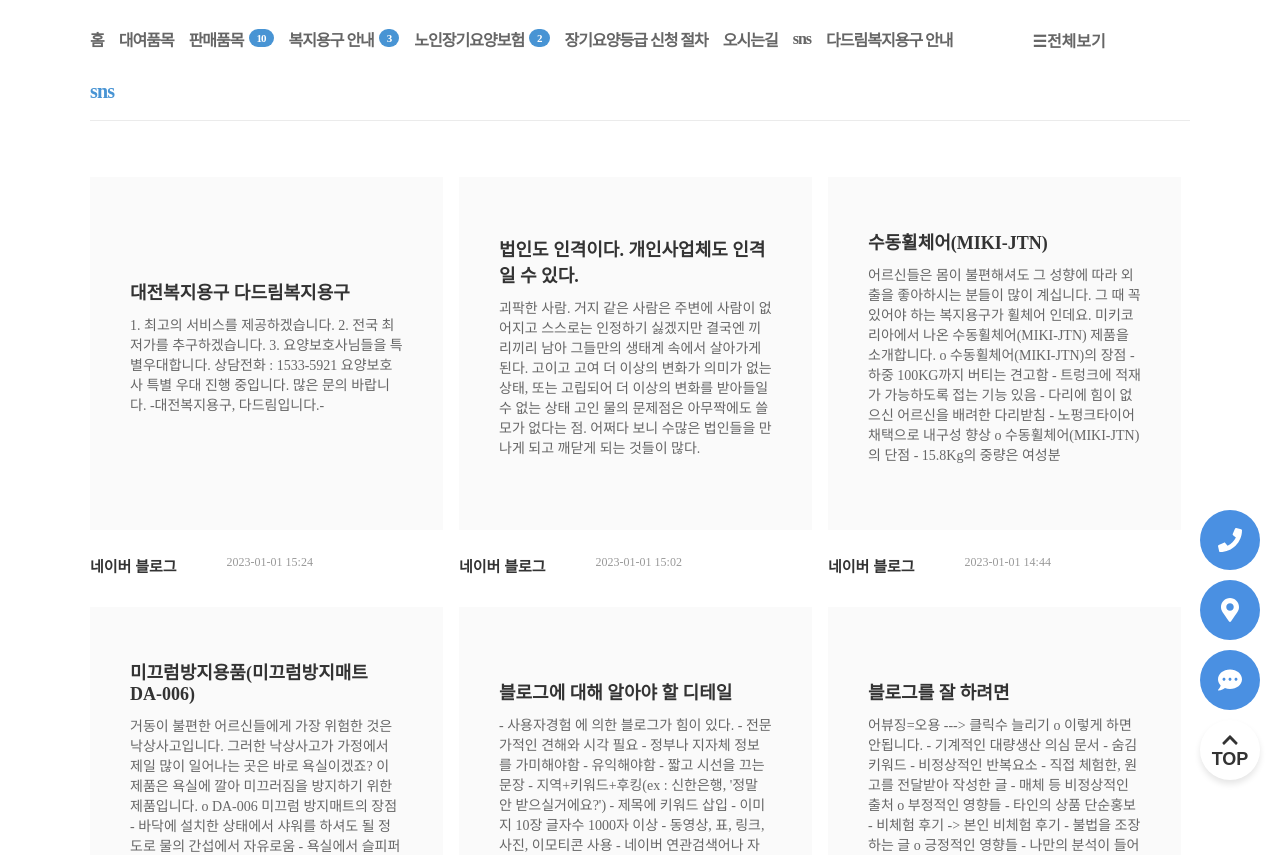
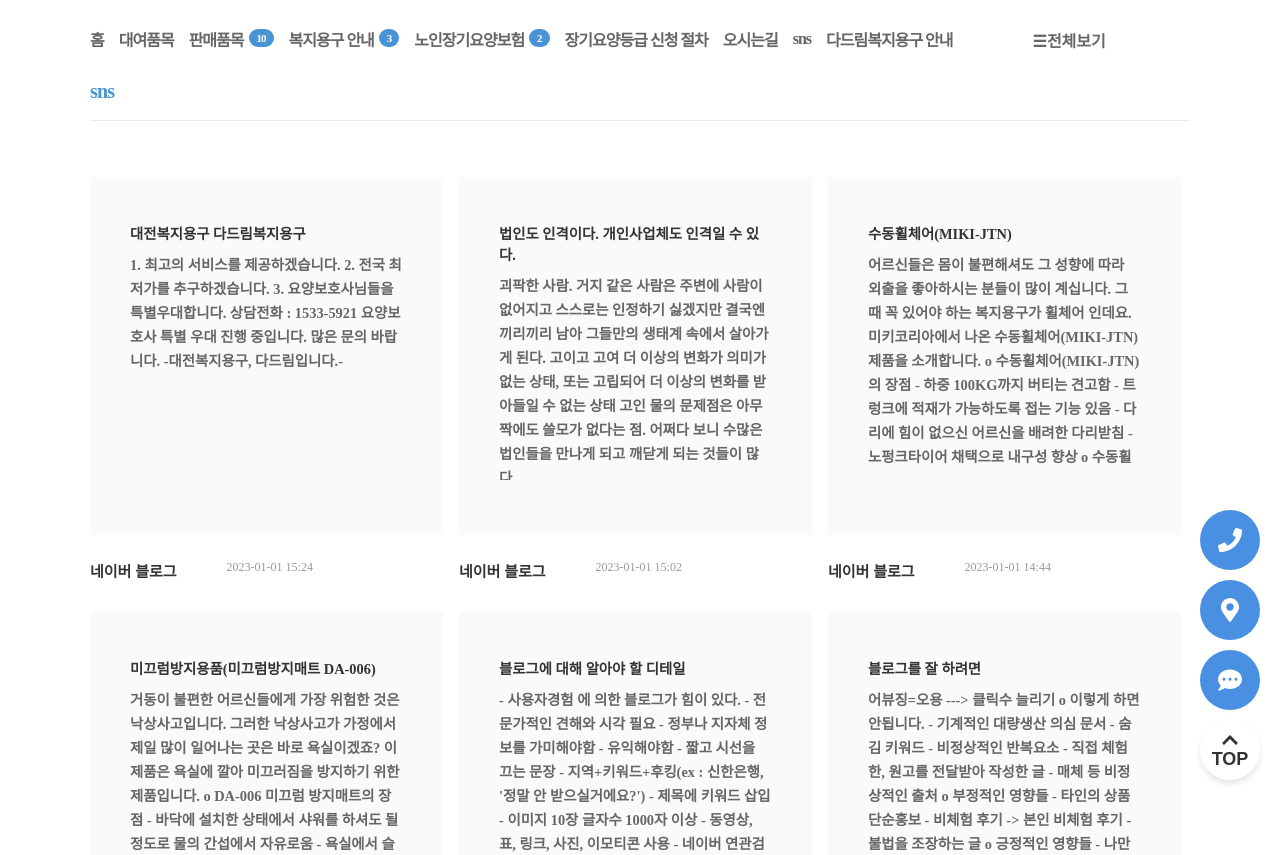
Before and after one commit to ssojeongg/dadream, a React (Vite) app: page /sub/8 in a window 1280 px wide. Shown: the top 855 px of the page. Built offline with nearby package versions, Linux system fonts and the light colour scheme.

Commit message:
Subsns card modify

```diff
--- a/src/assets/css/Subsns.css
+++ b/src/assets/css/Subsns.css
@@ -32,25 +32,29 @@
 .card {
   flex: 1 1 calc(33.333% - 16px); /* 3개씩 배치 */
   background-color: #fafafa;
-  padding: 40px 40px 45px;
+  padding: 45px 40px 45px;
   max-width: 273px;
   height: 268px;
   display: flex;
-  justify-content: center;
-  align-items: flex-start;
+  justify-content: start;
+  align-items:first baseline;
   flex-direction: column;
 }
 
 .title {
-  font-size: 18px;
+  font-size: 0.9rem;
   font-weight: bold;
   margin-bottom: 10px;
 }
 
 .content {
-  font-size: 14px;
   color: #666;
   margin-bottom: 10px;
+  line-height: 1.5rem;
+  font-size: 0.9rem;
+  font-weight: bold;
+  height: 216px;
+  overflow: hidden;
 }
 
 .meta_info {
```
